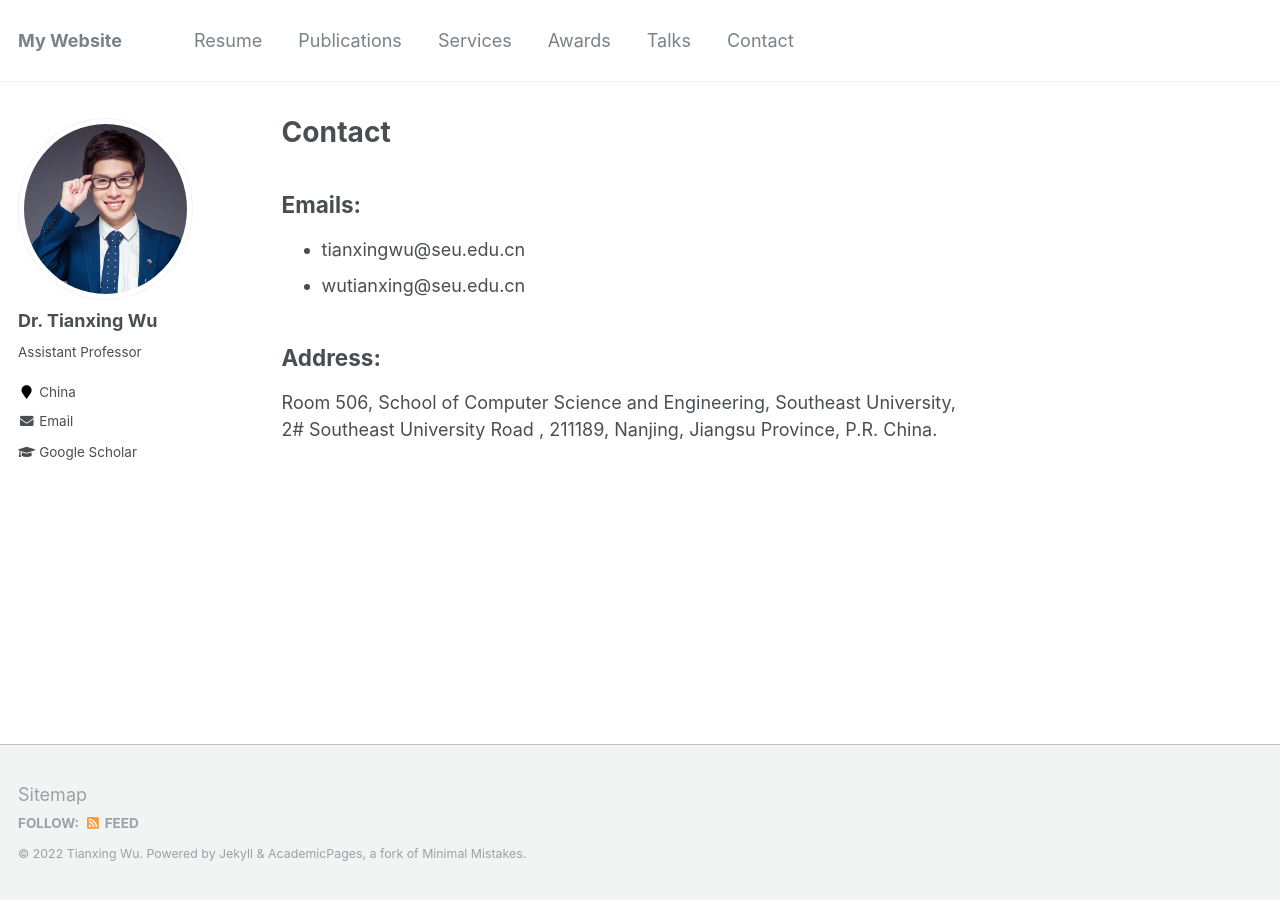
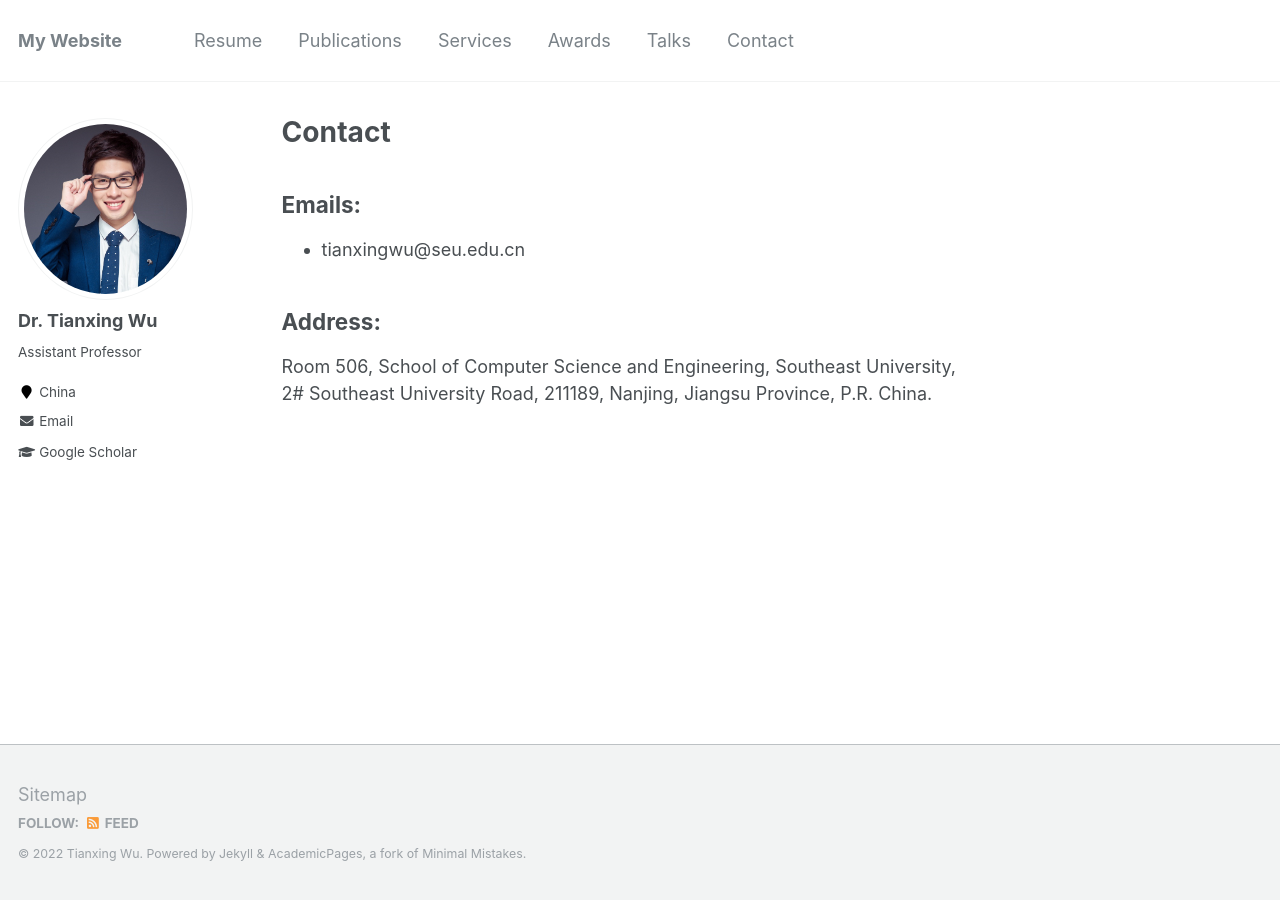
Before and after one commit to tianxing-wu/tianxing-wu.github.io, a Jekyll site: the page built from _pages/contact.md, in a window 1280 px wide. Built offline with Jekyll 4.4.1, drawn with Linux system fonts in a browser that asks for light colours.

Commit message:
info update

```diff
--- a/_pages/contact.md
+++ b/_pages/contact.md
@@ -7,9 +7,7 @@ author_profile: true
 
 ## Emails:
 * tianxingwu@seu.edu.cn
-* wutianxing@seu.edu.cn
-
 
 ## Address:
 Room 506, School of Computer Science and Engineering, Southeast University, <br>
-2# Southeast University Road , 211189, Nanjing, Jiangsu Province, P.R. China.
+2# Southeast University Road, 211189, Nanjing, Jiangsu Province, P.R. China.
```
